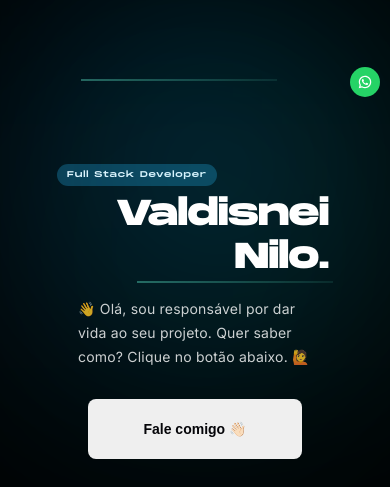
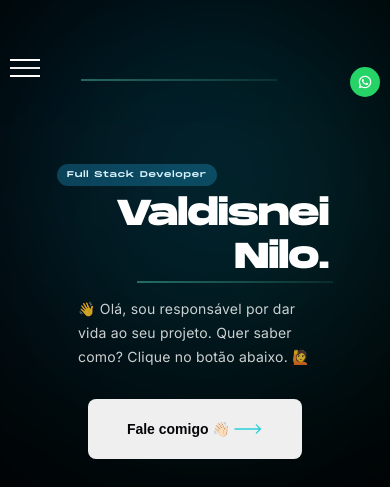
Before and after one commit to valdisneinilo/valdisnei, a Next.js app: page / in a window 390 px wide. Shown: the top 487 px of the page. Built offline with nearby package versions, Linux system fonts and the light colour scheme.

Commit message:
refatoração otimização

```diff
--- a/pages/index.js
+++ b/pages/index.js
@@ -127,12 +127,12 @@ export default function Home() {
           content="https://valdev.com.br/public/og-image.png"
         />
 
-        <link
+        {/* <link
           rel="stylesheet"
           href="https://use.fontawesome.com/releases/v5.15.4/css/all.css"
           integrity="sha384-DyZ88mC6Up2uqS4h/KRgHuoeGwBcD4Ng9SiP4dIRy0EXTlnuz47vAwmeGwVChigm"
           crossOrigin="anonymous"
-        />
+        /> */}
 
         <title>Valdisnei Nilo || Desenvolvedor Full Stack</title>
         <link rel="icon" href="/favicon.ico" />
@@ -155,13 +155,9 @@ export default function Home() {
         </div>
 
         <header className={styles.header}>
-          <button
-            data-menu="button"
-            className={styles.menuButton}
-            onClick={initMenuMobile}
-          >
-            <i className="fas fa-bars"></i>
-          </button>
+          <div  onClick={initMenuMobile}>
+            <button data-menu="button" className={styles.menuButton}></button>
+          </div>
           <ul data-menu="list" className={styles.menuList}>
             <li>
               <a href="#chamadaContato" onClick={handleClick}>
@@ -209,6 +205,14 @@ export default function Home() {
                 rel="noreferrer"
               >
                 Fale comigo 👋🏻
+                <span>
+                  <Image
+                    src="/Arrow.svg"
+                    alt="Picture of the author"
+                    width={30}
+                    height={10}
+                  />
+                </span>
               </a>
             </button>
           </div>
@@ -586,6 +590,14 @@ export default function Home() {
                 }}
               >
                 Iniciar Projeto
+                <span>
+                  <Image
+                    src="/Arrow.svg"
+                    alt="Picture of the author"
+                    width={30}
+                    height={10}
+                  />
+                </span>
               </button>
             </form>
 
--- a/styles/Home.module.css
+++ b/styles/Home.module.css
@@ -202,6 +202,10 @@
 	cursor: pointer;
 	z-index: 50;
 
+}
+
+.chamadaContato span{
+	padding-left: .2rem;
 }
 
 .quemSou {
@@ -524,6 +528,10 @@
 	cursor: pointer;
 	background: #000;
 	margin-bottom: 1rem;
+}
+
+.duvida span{
+	padding-left: .2rem;
 }
 
 .contatos>p {
@@ -879,15 +887,21 @@
 		cursor: pointer;
 		z-index: 300;
 		transition: 1s;
-		background: none;
-		font-size: 1.5rem;
-		font-weight: normal;
-		background: linear-gradient(92.33deg, #DFFFD7 30.39%, #FF82A7 60.67%);
-		background-clip: border-box;
-		-webkit-background-clip: text;
-		-webkit-text-fill-color: transparent;
+		width: 30px;
+		height: 1px;
+		box-shadow: 0px -8px #fff, 0px 8px #fff;
 
 	}
+	.header div{
+		padding: 20px;
+		position: fixed;
+		left: .6375rem;
+		top: 3rem;
+		border: none;
+		cursor: pointer;
+		z-index: 300;
+	}
+
 
 	.header ul {
 		transition: 1s;
@@ -898,7 +912,7 @@
 		z-index: 250;
 		padding: 3.125rem 0 .625rem 0;
 		position: fixed;
-		top: 3.125rem;
+		top: 2.125rem;
 		left: .3125rem;
 		border-radius: .5rem;
 	}
```
